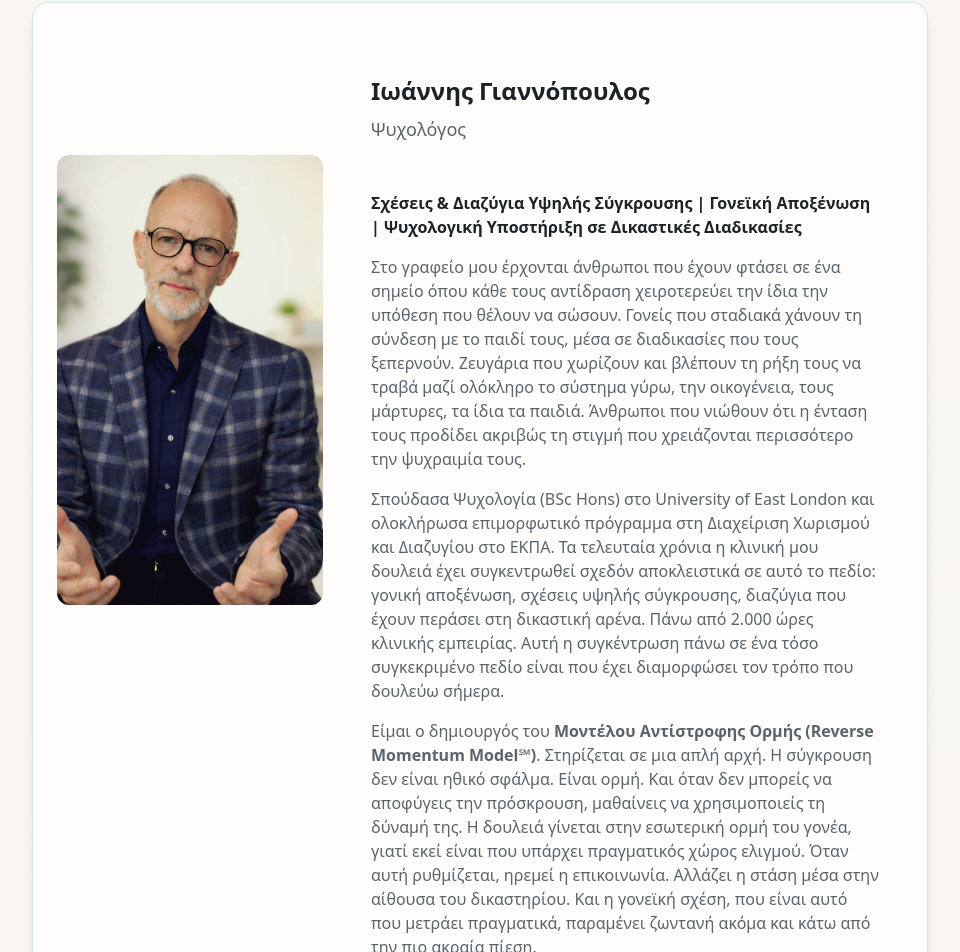
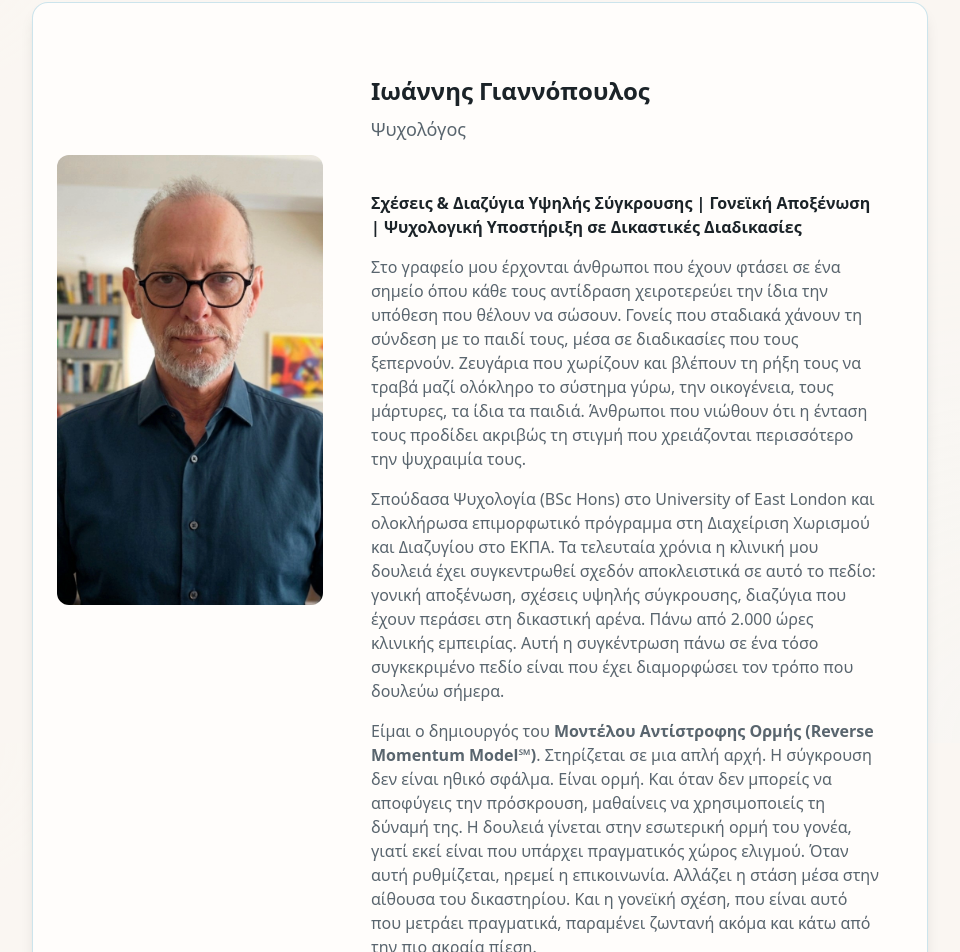
Before and after one commit to sebamatz/oikiosis, a Next.js app: page /about in a window 1280 px wide. Shown: the part 3257-4209 px from the top of the page, without its empty margins (160-1120 px from the left). Built offline with nearby package versions, Linux system fonts and the light colour scheme.

Commit message:
change doctor photo in /about bio section

```diff
--- a/app/about/AboutClient.tsx
+++ b/app/about/AboutClient.tsx
@@ -255,7 +255,7 @@ export default function AboutClient() {
               <div className="grid md:grid-cols-3 gap-4 md:gap-6 p-4 md:p-6 md:items-start">
                 <div className="relative h-64 md:h-100 lg:h-112.5 w-full rounded-lg overflow-hidden md:sticky md:top-32">
                   <Image
-                    src="/images/John-Giannopoulos-profie.png"
+                    src="/images/john-giannopoulos-bio.png"
                     alt="Γιαννόπουλος Ιωάννης - Ψυχολόγος Ψυχοθεραπευτής"
                     fill
                     className="object-contain md:object-cover"
```
Also changed, not shown: public/images/john-giannopoulos-bio.png (added).
